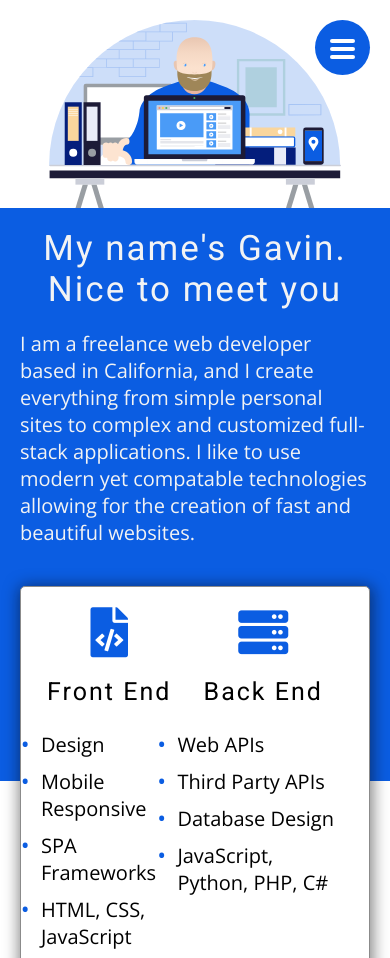
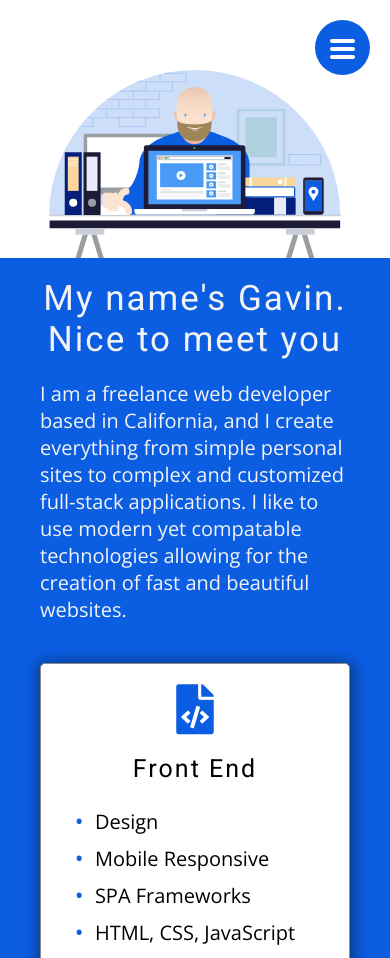
Before and after one commit to gavinquirk/gq-web, a website: page index.html in a window 390 px wide. Shown: the top 958 px of the page. Drawn offline with nearby package versions, Linux system fonts and the light colour scheme.

Commit message:
media queries for 800, 650 and 500px

```diff
--- a/style.css
+++ b/style.css
@@ -264,7 +264,6 @@ nav a {
 }
 
 #skills > .subcontainer {
-  /* grid-column: 2 / 8; */
   background-color: #fff;
   display: flex;
   justify-content: space-evenly;
@@ -422,7 +421,48 @@ nav a {
 @media only screen and (max-width: 800px) {
   .subcontainer {
     grid-column: 1 / -1;
-    margin-right: 20px;
-    margin-left: 20px;
+    margin-right: 60px;
+    margin-left: 60px;
+  }
+
+  #linkedin > .subcontainer {
+    border-radius: var(--default-border-radius);
   }
 }
+
+@media only screen and (max-width: 650px) {
+  #introduction > img {
+    margin-top: 75px;
+  }
+
+  #skills > .subcontainer {
+    flex-direction: column;
+  }
+
+  #skills > .subcontainer > .frontend {
+    margin-bottom: 20px;
+  }
+
+  .testimonial-grid {
+    grid-template-columns: repeat(1, 1fr);
+  }
+
+  .portfolio-grid {
+    grid-template-columns: repeat(1, 1fr);
+  }
+}
+
+@media only screen and (max-width: 500px) {
+  #introduction > img {
+    margin-top: 50px;
+  }
+
+  .subcontainer {
+    margin-right: 40px;
+    margin-left: 40px;
+  }
+
+  #linkedin > .subcontainer {
+    grid-column: 2 / -1;
+  }
+}
```
